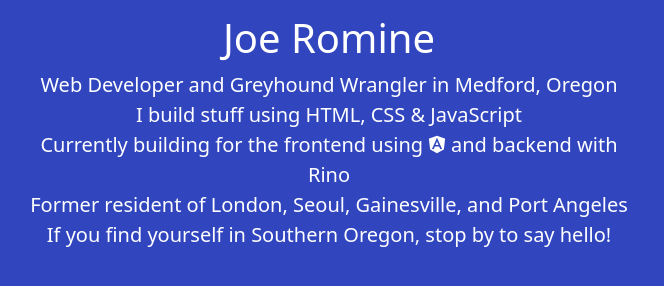
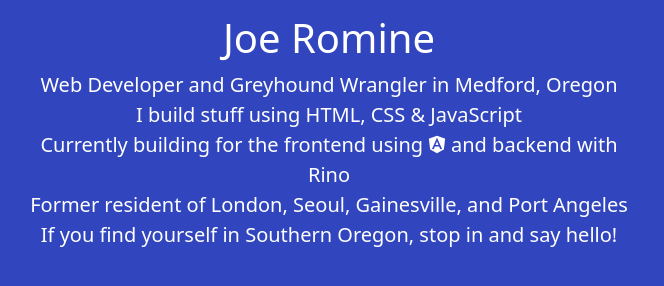
Before and after one commit to joeromine/joeromine.github.io, a plain HTML site: page index.html in a window 1280 px wide. Shown: the part 260-546 px from the top of the page, without its empty margins (311-975 px from the left). Drawn offline with nearby package versions, Linux system fonts and the light colour scheme.

Commit message:
Update index.html

```diff
--- a/index.html
+++ b/index.html
@@ -27,7 +27,7 @@
                               I build stuff using HTML, CSS & JavaScript<br>
                               Currently building for the frontend using <i class="fab fa-angular"></i> and backend with Rino
                           <br>Former resident of London, Seoul, Gainesville, and Port Angeles<br>
-                        If you find yourself in Southern Oregon, stop by to say hello! </p>
+                        If you find yourself in Southern Oregon, stop in and say hello! </p>
           </div>
         </div>
       </div>
```
